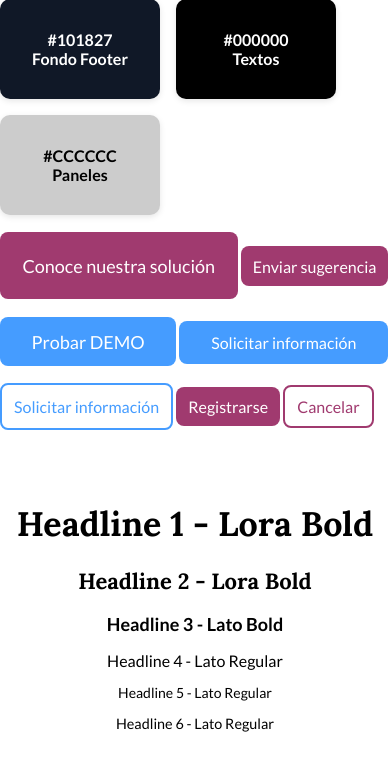
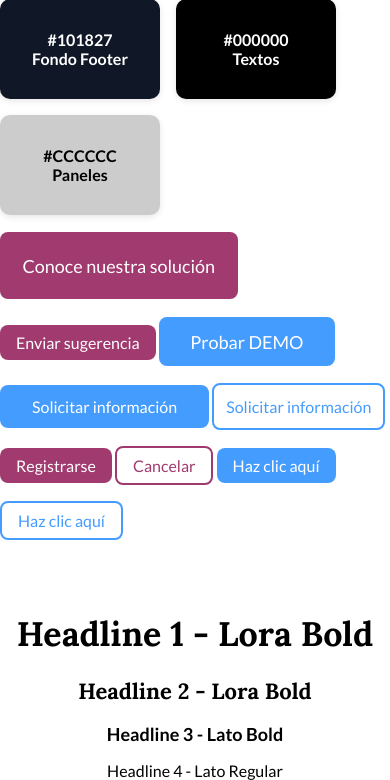
Before and after one commit to RebecaMAy/PROA05, a PHP site: page /app-gti/css/estilosGTI.html in a window 390 px wide. Shown: the part 311-1091 px from the top of the page. Run offline with PHP 8.4, Linux system fonts and the light colour scheme.

Commit message:
botones catalogo colores correctos. Redirige a pagProd.

```diff
--- a/src/app-gti/catalogo.html
+++ b/src/app-gti/catalogo.html
@@ -39,8 +39,8 @@
                 </p>
             </div>
             <div class="modulo-botones">
-                <button id="btnProbarDemo" class="btnPROA">Probar DEMO</button>
-                <button id="btnSolicitarInfo" class="btnPROA-secundario">Solicitar información</button>
+                <button id="btnProbarDemo" class="btn-oscuros">Probar DEMO</button>
+                <button id="btnVisualizarProd" class="btn-oscuros-secundario">Visualizar Producto</button>
             </div>
         </div>
     </section>
--- a/src/app-gti/css/estilos.css
+++ b/src/app-gti/css/estilos.css
@@ -332,6 +332,65 @@ label {
 }
 /* endregion */
 
+/* Botones oscuros (sin invertir colores) */
+.btn-oscuros {
+    font-family: var(--fuente-lato);
+    background-color: var(--color-PROA);
+    font-size: 1.125em;
+    font-weight: 400;
+    color: white;
+    padding: 0.75em 1.5em;
+    border: none;
+    border-radius: 10px;
+    cursor: pointer;
+    transition: filter 0.2s ease-in-out;
+}
+
+.btn-oscuros:hover,
+.btn-oscuros:focus {
+    filter: brightness(0.9);
+}
+
+.btn-oscuros-secundario {
+    font-family: var(--fuente-principal);
+    background-color: var(--color-blancoPuro);
+    font-size: 1.125em;
+    font-weight: 400;
+    color: var(--color-PROA);
+    padding: 0.75em 1.5em;
+    border: 2px solid var(--color-PROA);
+    border-radius: 10px;
+    cursor: pointer;
+    transition: filter 0.2s ease-in-out;
+}
+
+.btn-oscuros-secundario:hover,
+.btn-oscuros-secundario:focus {
+    filter: brightness(0.95);
+}
+
+@media (max-width: 768px) {
+    .btn,
+    .btn-secundario,
+    .btn-oscuros,
+    .btn-oscuros-secundario {
+        font-size: 1em;
+        padding: 0.5em 1em;
+        border-radius: 8px;
+    }
+
+    .btn-agregar {
+        font-size: 0.875em;
+        padding: 0.5em;
+    }
+
+    .boton-opcion {
+        font-size: 0.875em;
+        padding: 0.5em 0.75em;
+    }
+}
+/* endregion */
+
 /* region --- BOTONES RESPONSIVES --- */
 @media (max-width: 480px) {
     .btn,
--- a/src/app-gti/css/estilosGTI.html
+++ b/src/app-gti/css/estilosGTI.html
@@ -28,6 +28,8 @@
     <button class="btnPROA-secundario">Solicitar información</button>
     <button class="btn btn-principal">Registrarse</button>
     <button class="btn btn-secundario">Cancelar</button>
+    <button class="btn-oscuros">Haz clic aquí</button>
+    <button class="btn-oscuros-secundario">Haz clic aquí</button>
 
 </div>
 
--- a/src/app-gti/js/catalogo.js
+++ b/src/app-gti/js/catalogo.js
@@ -59,7 +59,7 @@ document.querySelector('.formulario-sugerencia')?.addEventListener('submit', fun
 //botones redirigen dependiendo de si está logueado o no el usuario
 document.addEventListener('DOMContentLoaded', () => {
     const btnDemo = document.getElementById('btnProbarDemo');
-    const btnInfo = document.getElementById('btnSolicitarInfo');
+    const btnProd = document.getElementById('btnVisualizarProd');
 
     // Simulación de login: revisa si hay un usuario guardado en localStorage/sessionStorage
     const usuarioGTI = JSON.parse(localStorage.getItem('usuario'));
@@ -72,7 +72,7 @@ document.addEventListener('DOMContentLoaded', () => {
         }
     });
 
-    btnInfo?.addEventListener('click', () => {
-        window.location.href = 'contacto.html';
+    btnProd?.addEventListener('click', () => {
+        window.location.href = 'pagProducto.html';
     });
 });
```
